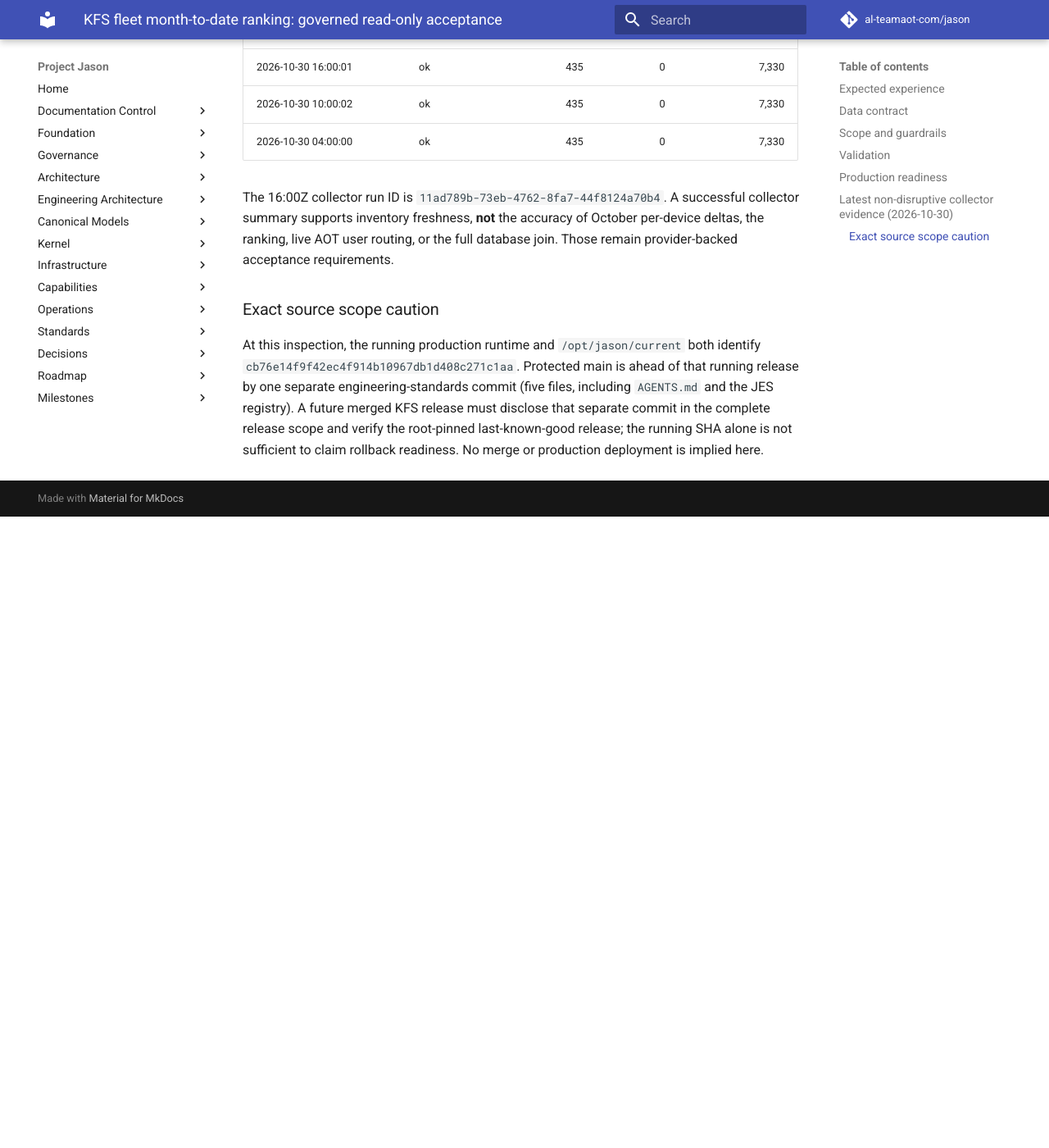
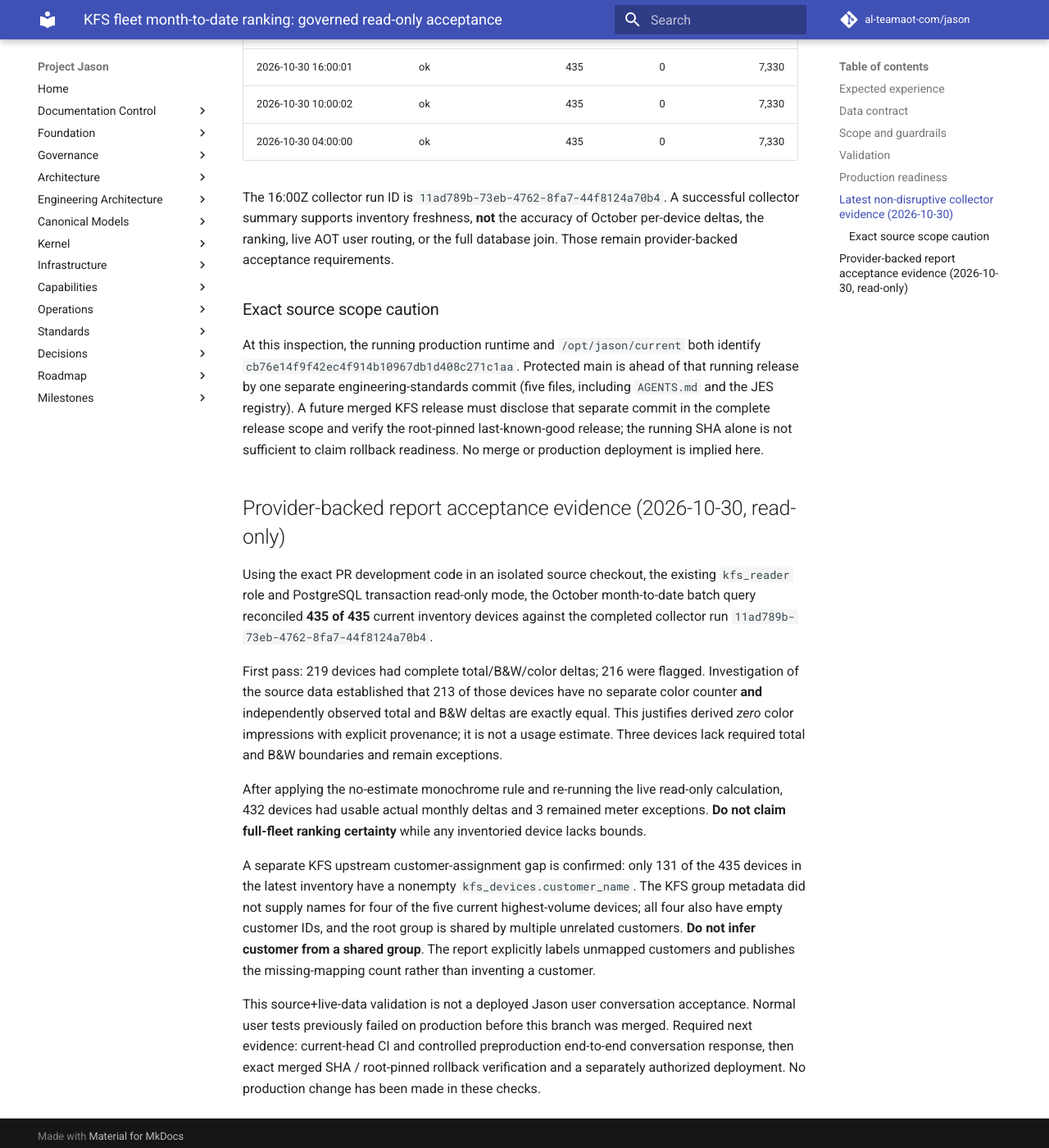
Before and after one commit to al-teamaot-com/jason, an MkDocs documentation site: the page built from docs/operations/KFS-Fleet-Volume-Ranking-20261030.md, in a window 1280 px wide and 1400 px high, scrolled down 2069 px. Shown: the whole window at 82% size. Built offline with MkDocs 1.6.1 and Material for MkDocs 9.7.7, drawn with Linux system fonts in a browser that asks for light colours; comment, search, counter and statistics services are not loaded; before the commit the page ends 2699 px from its top, so only the background shows below that.

Commit message:
Record provider-backed KFS usage findings and unmapped-customer blocker (#2176)

```diff
--- a/docs/operations/KFS-Fleet-Volume-Ranking-20261030.md
+++ b/docs/operations/KFS-Fleet-Volume-Ranking-20261030.md
@@ -44,3 +44,15 @@ The 16:00Z collector run ID is `11ad789b-73eb-4762-8fa7-44f8124a70b4`. A success
 ### Exact source scope caution
 
 At this inspection, the running production runtime and `/opt/jason/current` both identify `cb76e14f9f42ec4f914b10967db1d408c271c1aa`. Protected main is ahead of that running release by one separate engineering-standards commit (five files, including `AGENTS.md` and the JES registry). A future merged KFS release must disclose that separate commit in the complete release scope and verify the root-pinned last-known-good release; the running SHA alone is not sufficient to claim rollback readiness. No merge or production deployment is implied here.
+
+## Provider-backed report acceptance evidence (2026-10-30, read-only)
+
+Using the exact PR development code in an isolated source checkout, the existing `kfs_reader` role and PostgreSQL transaction read-only mode, the October month-to-date batch query reconciled **435 of 435** current inventory devices against the completed collector run `11ad789b-73eb-4762-8fa7-44f8124a70b4`.
+
+First pass: 219 devices had complete total/B&W/color deltas; 216 were flagged. Investigation of the source data established that 213 of those devices have no separate color counter **and** independently observed total and B&W deltas are exactly equal. This justifies derived *zero* color impressions with explicit provenance; it is not a usage estimate. Three devices lack required total and B&W boundaries and remain exceptions.
+
+After applying the no-estimate monochrome rule and re-running the live read-only calculation, 432 devices had usable actual monthly deltas and 3 remained meter exceptions. **Do not claim full-fleet ranking certainty** while any inventoried device lacks bounds.
+
+A separate KFS upstream customer-assignment gap is confirmed: only 131 of the 435 devices in the latest inventory have a nonempty `kfs_devices.customer_name`. The KFS group metadata did not supply names for four of the five current highest-volume devices; all four also have empty customer IDs, and the root group is shared by multiple unrelated customers. **Do not infer customer from a shared group**. The report explicitly labels unmapped customers and publishes the missing-mapping count rather than inventing a customer.
+
+This source+live-data validation is not a deployed Jason user conversation acceptance. Normal user tests previously failed on production before this branch was merged. Required next evidence: current-head CI and controlled preproduction end-to-end conversation response, then exact merged SHA / root-pinned rollback verification and a separately authorized deployment. No production change has been made in these checks.
```
